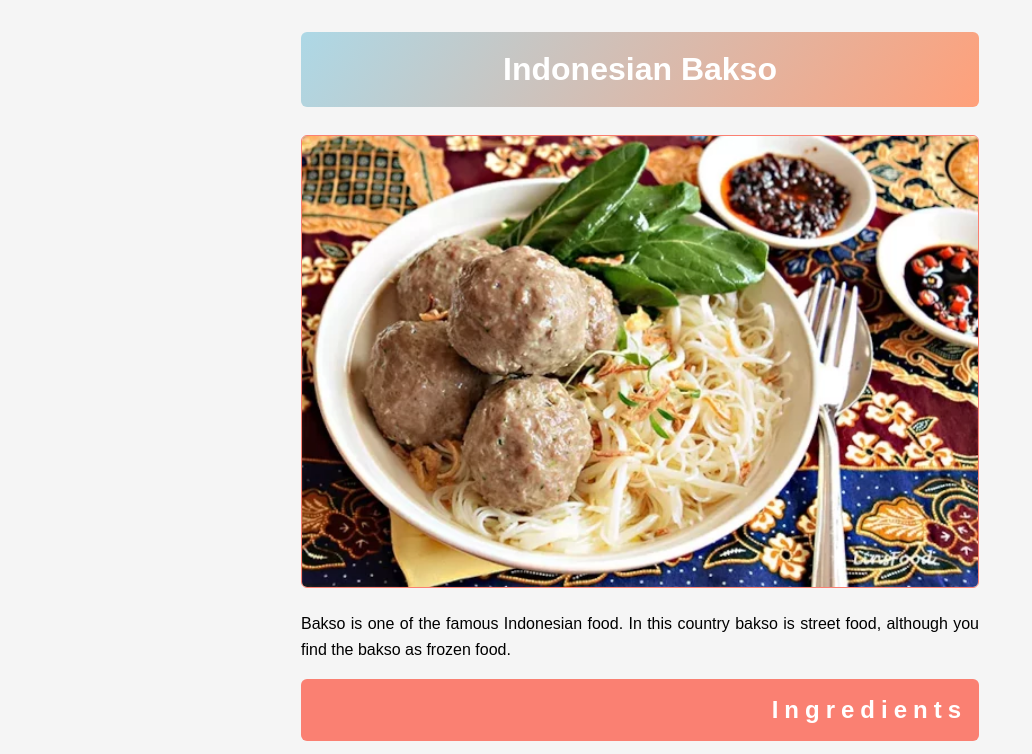
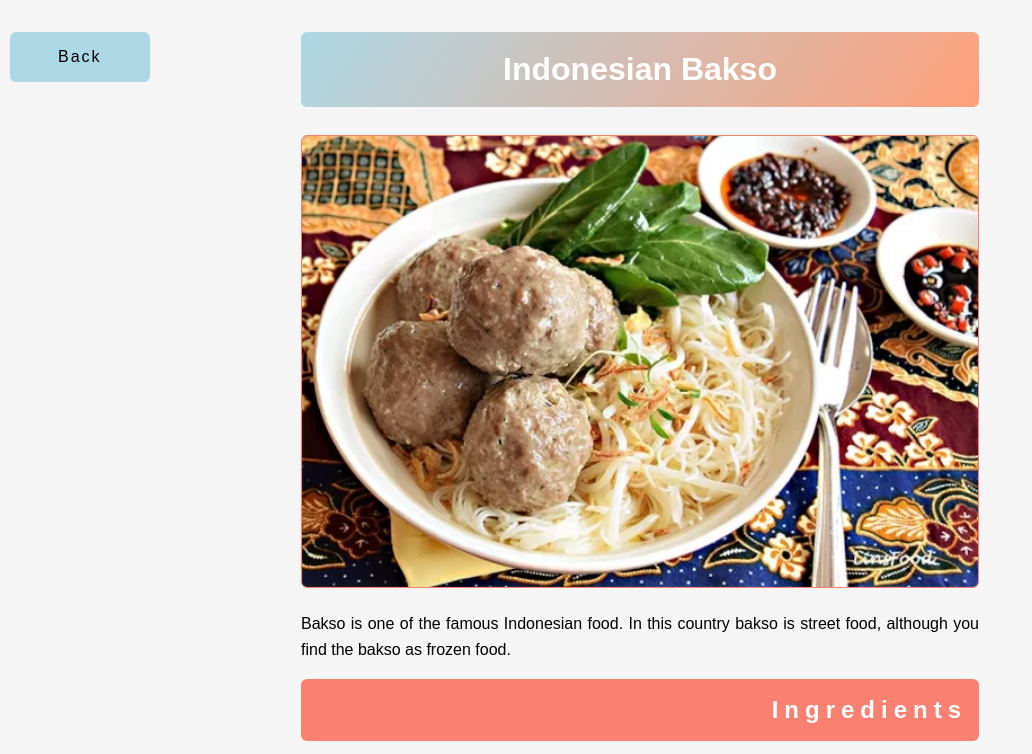
Before and after one commit to rbudi17/odin_recipes, a plain HTML site: page recipes/bakso.html in a window 1280 px wide. Shown: the top 754 px of the page, without its empty margins (0-1032 px from the left). Drawn offline with Linux system fonts and the light colour scheme.

Commit message:
Add back button to homepage each recipes

```diff
--- a/app.css
+++ b/app.css
@@ -74,3 +74,16 @@ html {
   background: lightblue;
   display: inline-block;
 }
+
+.back-btn a {
+  position: absolute;
+  top: 32px;
+  left: 10px;
+  padding: 0.75rem 3rem;
+  background: lightblue;
+  border-radius: 6px;
+  text-decoration: none;
+  color: black;
+  letter-spacing: 2px;
+  font-weight: 400;
+}
--- a/recipes/bakso.html
+++ b/recipes/bakso.html
@@ -7,6 +7,7 @@
     <link rel="stylesheet" href="../app.css" />
   </head>
   <body>
+    <div class="back-btn"><a href="/">Back</a></div>
     <div class="wrapper">
       <h1>Indonesian Bakso</h1>
       <img src="./image/Bakso.webp" alt="Bakso" class="image" />
```
Also changed, not shown: recipes/capcay.html (+2 -0 lines), recipes/satay.html (+1 -0 lines).
